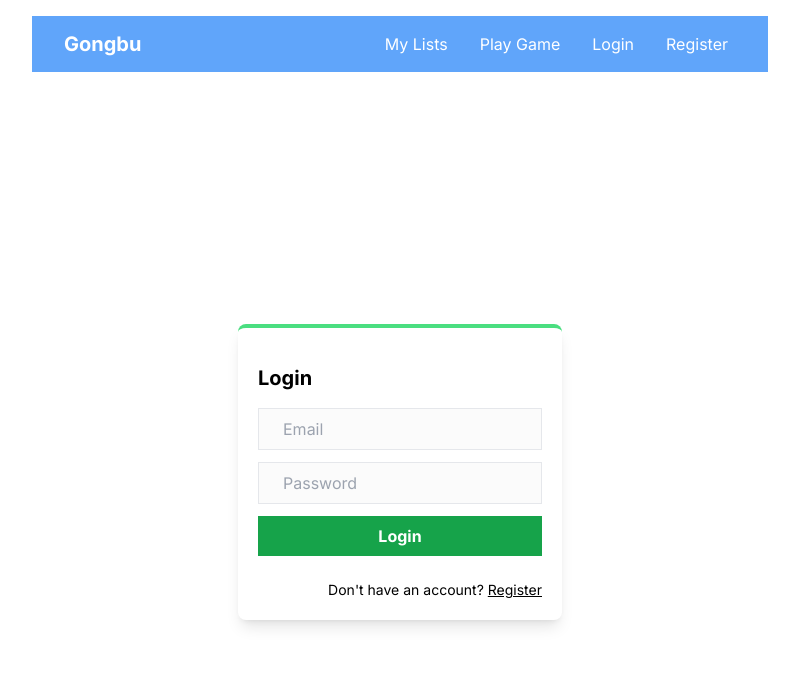
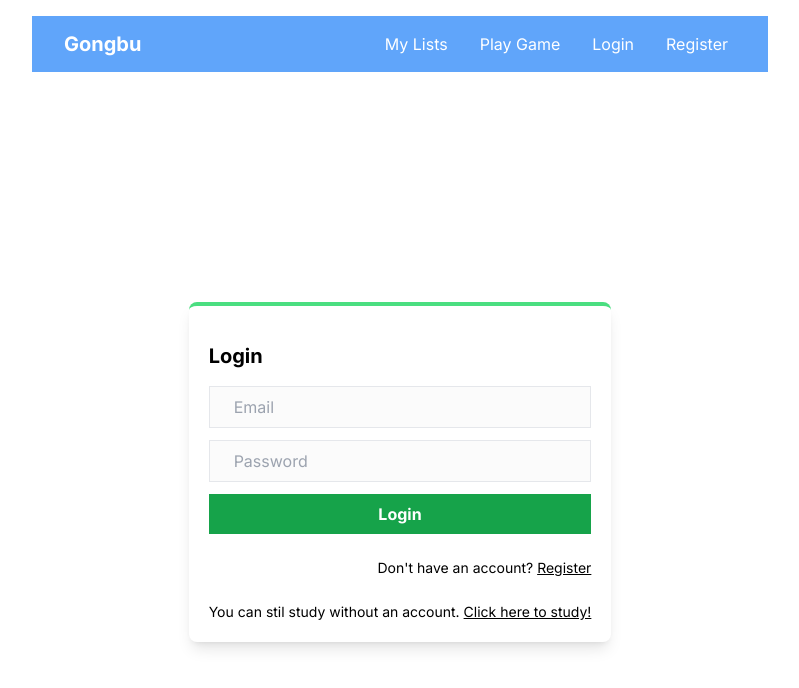
Before and after one commit to Captain1014/gongbu-next, a Next.js app: page / in a window 1280 px wide. Shown: the top 688 px of the page, without its empty margins (240-1039 px from the left). Built offline with nearby package versions, Linux system fonts and the light colour scheme.

Commit message:
Try without an account

```diff
--- a/components/LoginForm.jsx
+++ b/components/LoginForm.jsx
@@ -60,6 +60,10 @@ export default function LoginForm() {
 
           <Link className="text-sm mt-3 text-right" href={"/register"}>
             Don't have an account? <span className="underline">Register</span>
+            </Link>
+            <Link className="text-sm mt-3 text-right" href={"/showLists"}>
+
+            You can stil study without an account. <span className="underline">Click here to study!</span>
           </Link>
         </form>
       </div>
```
